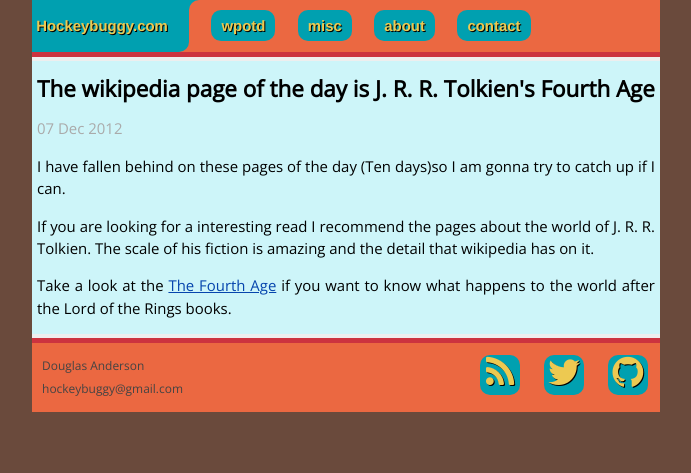
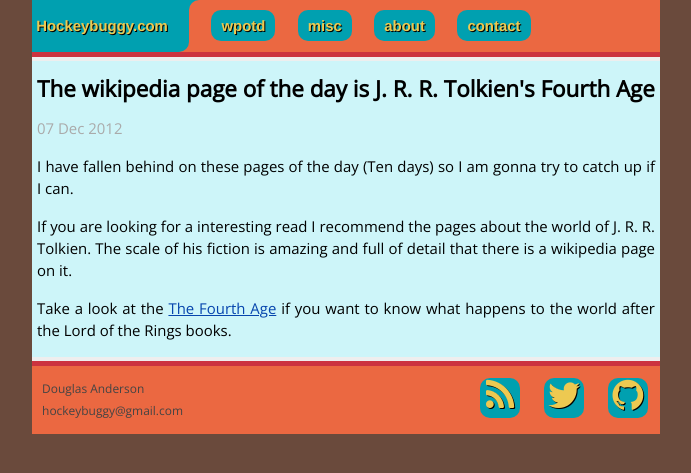
Before and after one commit to hockeybuggy/hockeybuggy.com, a Jekyll site: the page built from _posts/2012-12-07-wpotd_drozdond.md, in a window 1280 px wide. Shown: the top 473 px of the page, without its empty margins (294-985 px from the left). Built offline with Jekyll 4.4.1, drawn with Linux system fonts in a browser that asks for light colours; nearby versions of some CDN libraries; Markdown is read by kramdown in place of the engine named in the settings.

Commit message:
Updating a grammer mistake that I noticed

```diff
--- a/_posts/2012-12-07-wpotd_drozdond.md
+++ b/_posts/2012-12-07-wpotd_drozdond.md
@@ -6,12 +6,12 @@ categories: wpotd
 author: Douglas Anderson
 ---
 
-I have fallen behind on these pages of the day (Ten days)so I am gonna try to
+I have fallen behind on these pages of the day (Ten days) so I am gonna try to
 catch up if I can.
 
 If you are looking for a interesting read I recommend the pages about the world
-of J. R. R. Tolkien. The scale of his fiction is amazing and the detail that
-wikipedia has on it.
+of J. R. R. Tolkien. The scale of his fiction is amazing and full of detail that
+there is a wikipedia page on it.
 
 Take a look at the [The Fourth Age](http://en.wikipedia.org/wiki/Fourth_Age) if
 you want to know what happens to the world after the Lord of the Rings books.
```
